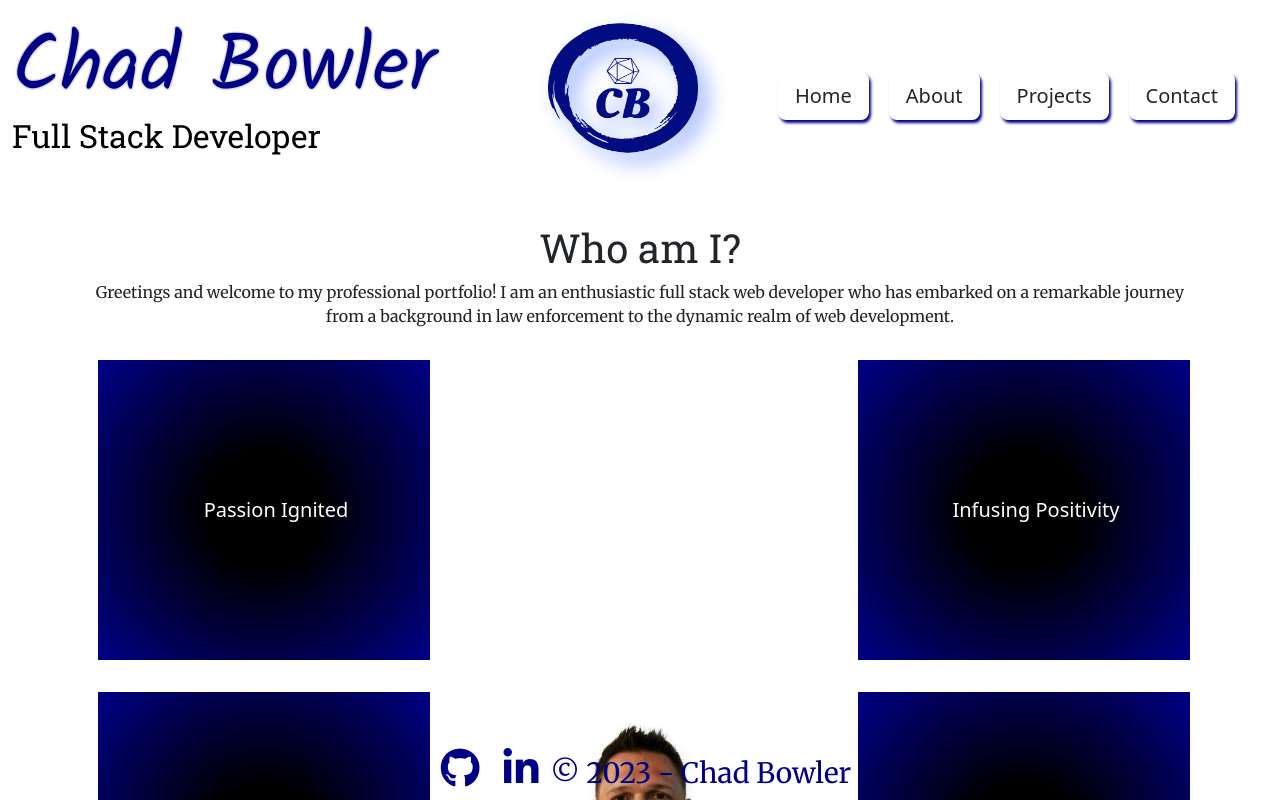
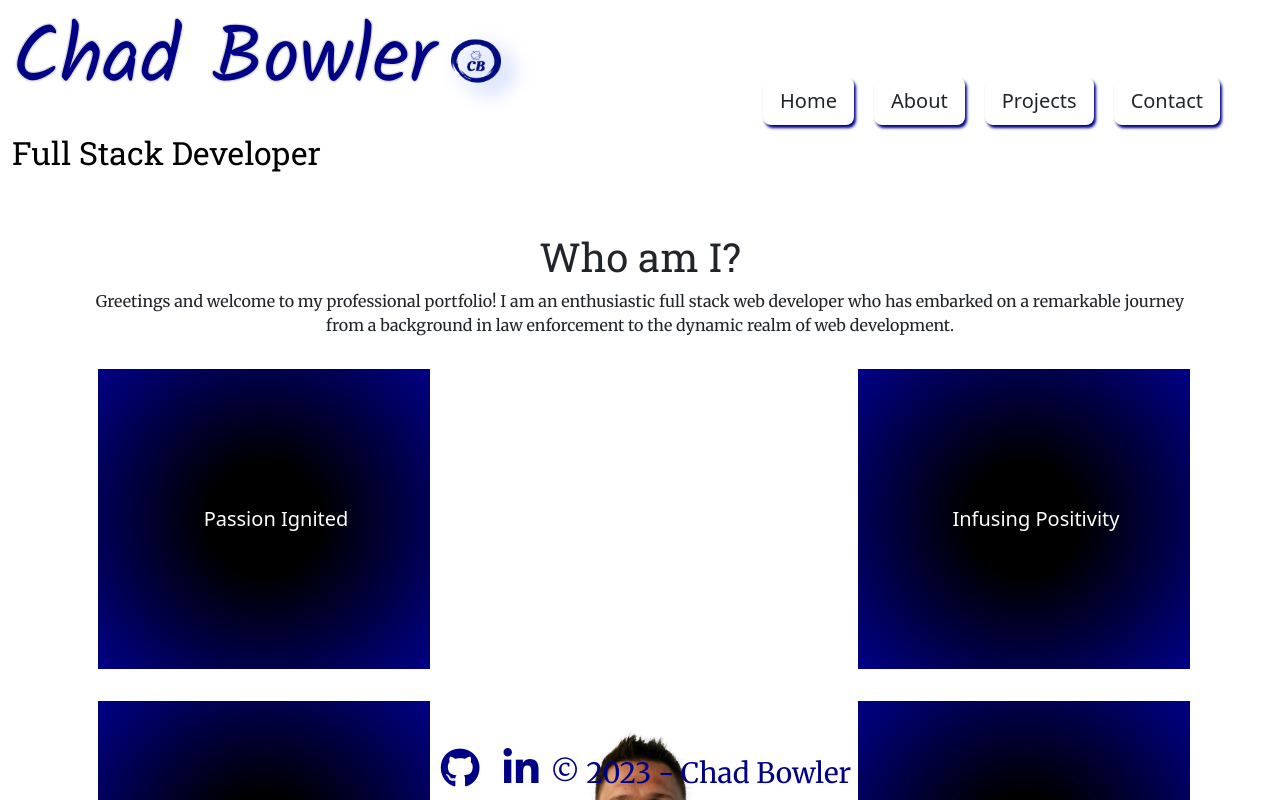
Before and after one commit to ChadBowler/CB-Portfolio, a React (Create React App) app: page /about in a window 1280 px wide. Shown: the top 800 px of the page. Built offline with nearby package versions, Linux system fonts and the light colour scheme; no server answers; the HTML template or start-up script is replaced by a standard one.

Commit message:
moved logo to navbar brand side

```diff
--- a/src/Navigation.js
+++ b/src/Navigation.js
@@ -5,6 +5,7 @@ import Nav from 'react-bootstrap/Nav';
 import Container from 'react-bootstrap/Container';
 import Col from 'react-bootstrap/Col';
 import Offcanvas from 'react-bootstrap/Offcanvas';
+import Image from 'react-bootstrap/Image';
 
 
 const Navigation = () => {
@@ -12,12 +13,17 @@ const Navigation = () => {
     <>
         <Navbar collapseOnSelect className='navigation' expand="lg">
             <Container fluid className="title">
+
                 <Navbar.Brand className='name-and-title'>
+
                     <span className='display-1' id='my-name'>Chad Bowler</span>
+                    <Image className='header-logo m-3 mb-5' src={logo} alt="logo" />
                     <h2 className='subtitle display-8'>Full Stack Developer</h2>
+
                 </Navbar.Brand>
+
                 <Container className='d-none d-lg-flex justify-content-around'>
-                    <img src={logo} alt="logo" />
+
                 </Container>
                 <Col className='d-flex justify-content-end'>
                     <Navbar.Toggle aria-controls={`offcanvasNavbar-expand-lg`} />
--- a/src/index.css
+++ b/src/index.css
@@ -95,6 +95,11 @@ body::-webkit-scrollbar-corner {
   height: 150px;
   width: 150px;
   filter: drop-shadow(10px 10px 10px #A4BBFF);
+}
+.header-logo {
+  max-height: 50px;
+  max-width: 50px;
+  justify-self: flex-start;
 }
 .sidenav-menu li {
   list-style-type: none;
```
